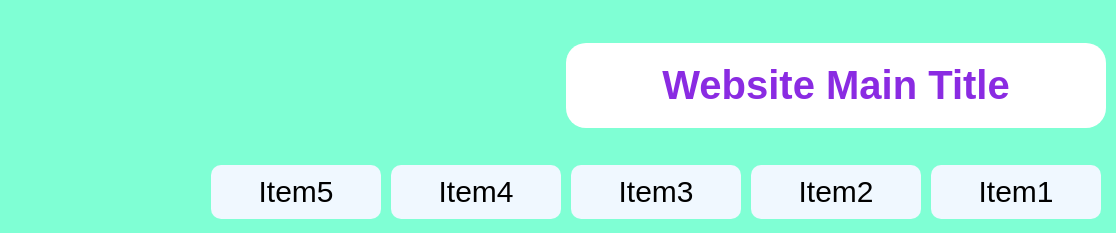
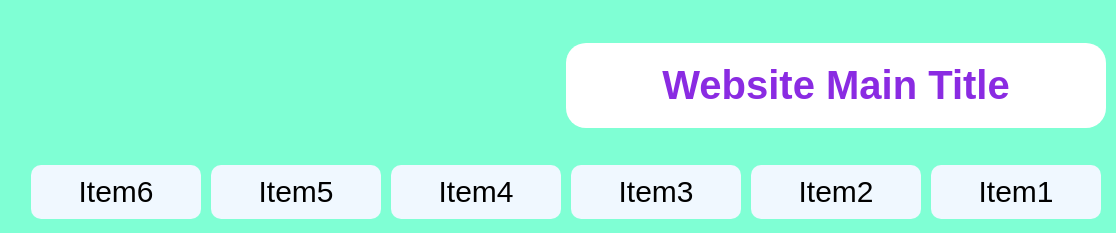
Before and after one commit to Alirfat/zzzzz, a plain HTML site: page exercise-8.html in a window 1280 px wide. Shown: the top 233 px of the page, 164-1280 px from the left. Drawn offline with Linux system fonts and the light colour scheme.

Commit message:
Update exercise-8.html

```diff
--- a/exercise-8.html
+++ b/exercise-8.html
@@ -23,6 +23,7 @@
           <li><a href="#">Item3</a></li>
           <li><a href="#">Item4</a></li>
           <li><a href="#">Item5</a></li>
+          <li><a href="#">Item6</a></li>
         </ul>
       </nav>
       <div></div>
```
